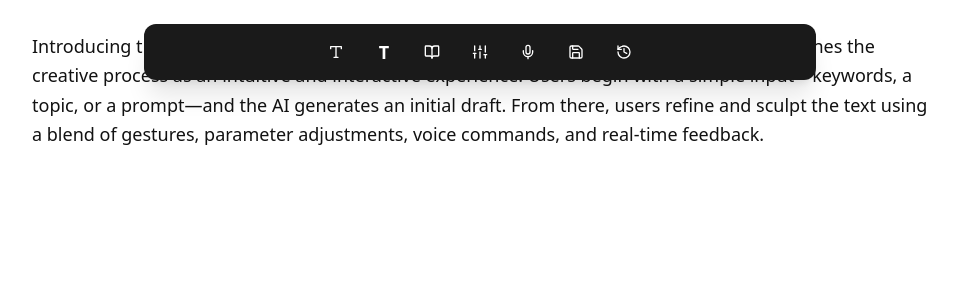
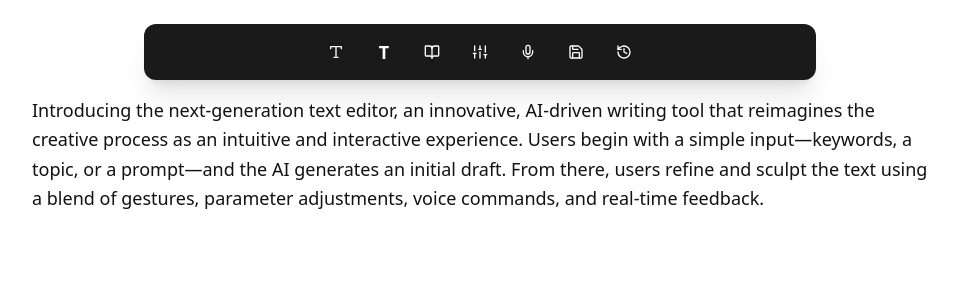
Before and after one commit to AmolDerickSoans/SeraphInk, a Next.js app: page / in a window 1280 px wide. Shown: the top 300 px of the page, without its empty margins (160-1117 px from the left). Built offline with nearby package versions, Linux system fonts and the light colour scheme.

Commit message:
style(text-editor): adjust padding for better visual alignment
The padding was modified to ensure better visual alignment and spacing within the text editor component. This change improves the overall user experience by providing a more balanced layout.

```diff
--- a/components/text-editor.tsx
+++ b/components/text-editor.tsx
@@ -92,7 +92,7 @@ export default function TextEditor() {
   return (
     <div className="relative w-full h-screen overflow-hidden">
       {/* Main Editor Canvas - Full Screen */}
-      <div ref={editorRef} className="w-full h-full bg-white p-8 overflow-auto">
+      <div ref={editorRef} className="w-full h-full bg-white pt-24 px-8 pb-8 overflow-auto">
         <div
           contentEditable
           className="outline-none min-h-full text-[#121212] text-lg leading-relaxed max-w-4xl mx-auto"
```
